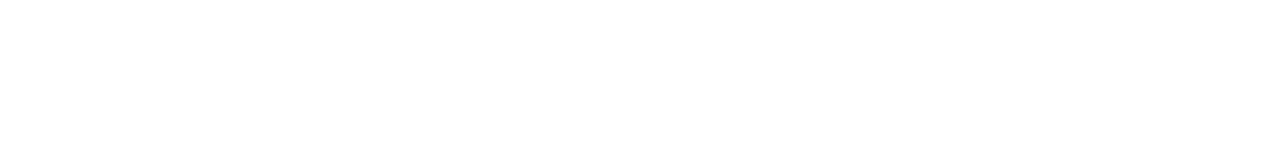
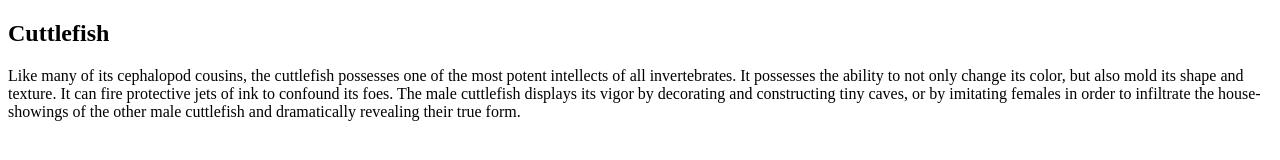
Before and after one commit to kayeon/code-demos, a plain HTML site: page media-demo/index.html in a window 1280 px wide. Drawn offline with Linux system fonts and the light colour scheme.

Commit message:
refactor media boilerplate

```diff
--- a/media-demo/index.html
+++ b/media-demo/index.html
@@ -5,7 +5,20 @@
   <link rel="stylesheet" href="css/style.css">
 </head>
 <body>
-
+  <main>
+    <article>
+      <h1> Cuttlefish </h1>
+      <p>Like many of its cephalopod cousins,
+        the cuttlefish possesses one of the most potent intellects
+        of all invertebrates. It possesses the ability to not
+        only change its color, but also mold its shape and texture.
+        It can fire protective jets of ink to confound its foes.
+        The male cuttlefish displays its vigor by decorating and constructing
+        tiny caves, or by imitating females in order to infiltrate the house-showings
+        of the other male cuttlefish and dramatically revealing their true form.
+      </p>
+    </article>
+  </main>
   <script src="js/app.js"></script>
 </body>
 </html>
```
